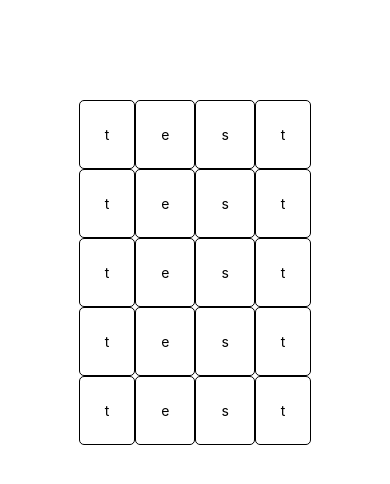
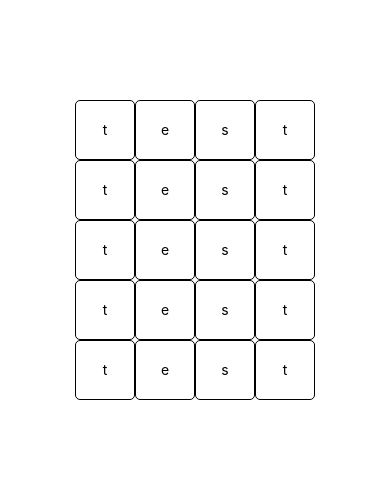
Before and after one commit to LouisGrdn/Wordle, a React Native app: screen / in a window 390 px wide. Shown: the top 484 px of the page. Built offline with nearby package versions, Linux system fonts and the light colour scheme.

Commit message:
Adding progressive view of the words

```diff
--- a/components/Word.jsx
+++ b/components/Word.jsx
@@ -1,14 +1,15 @@
 import React from "react";
 import PropTypes from "prop-types";
 import { View, StyleSheet } from "react-native";
-import LetterCard from "./LetterCard";
+import GuessCard from "./GuessCard";
 
 export default function Word({word = ''}){
+
+    const numbers = Array.from({ length: 4 }, (_, index) => index);
     return (
         <View style={styles.container}>
-
-            {word.split("").map((char, index) => (
-                <LetterCard letter={char}/>
+            {numbers.map((char, index) => (
+                <GuessCard key={index} letter={word[index] ? word[index] : ''}/>
             ))}
         </View>
     )
```
